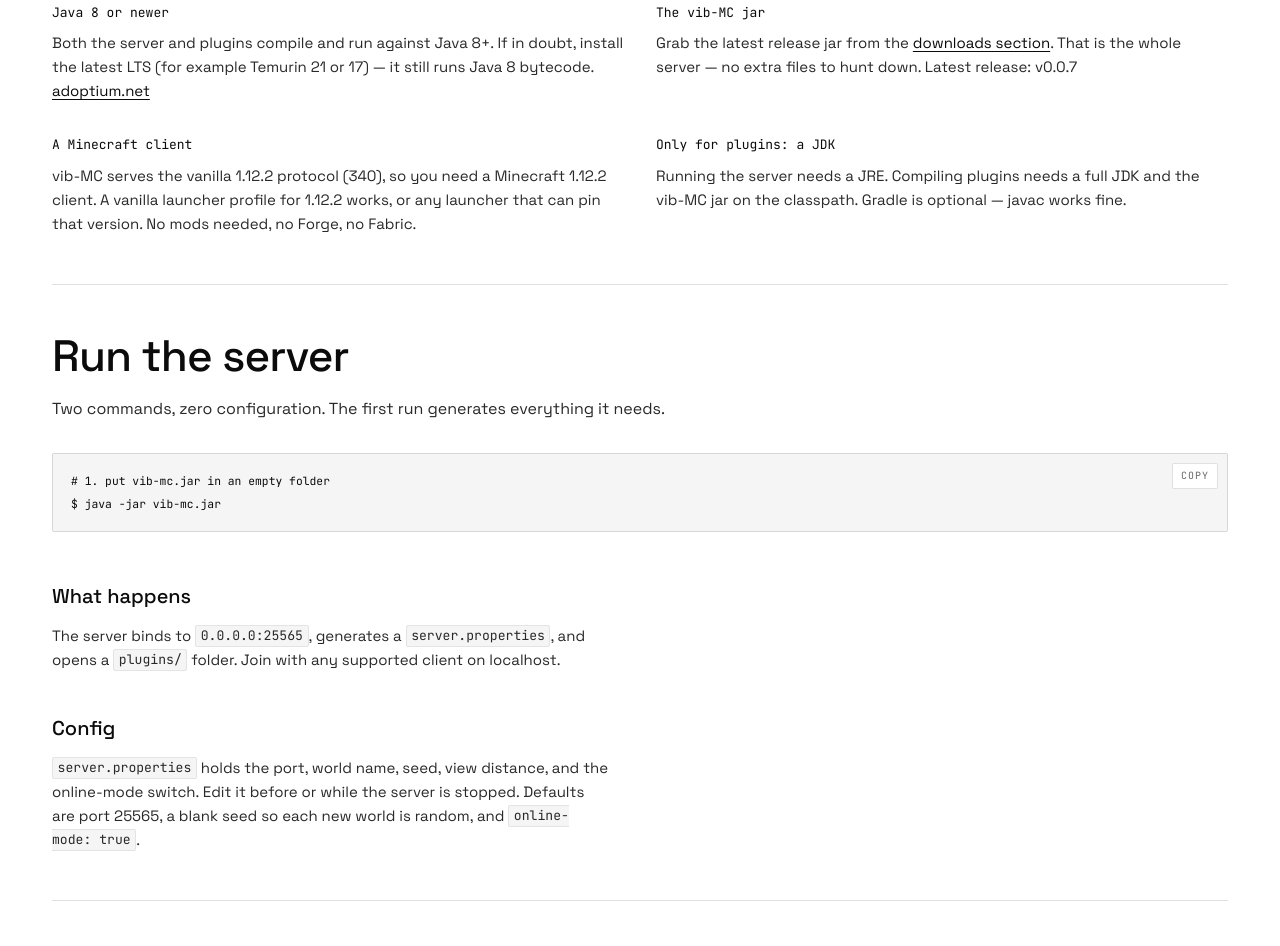
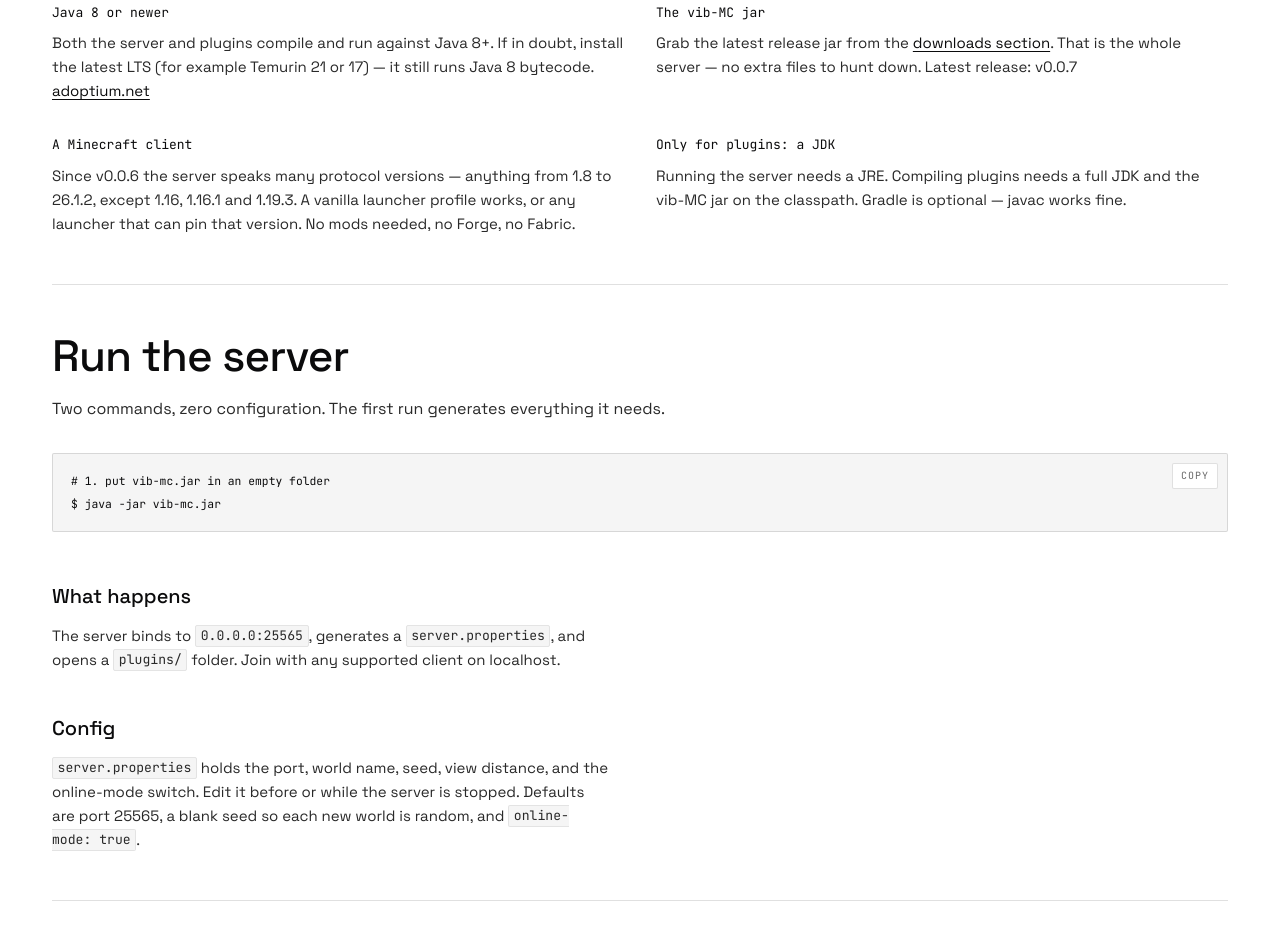
Before and after one commit to vib-studios/vib-studios.github.io, a website: page docs.html in a window 1280 px wide. Shown: the part 836-1782 px from the top of the page. Drawn offline with Linux system fonts and the light colour scheme; no server answers.

Commit message:
Revert "Stop advertising protocol versions vib-MC no longer serves"
This reverts commit 1cc348ac4055914bf836205632cd55da9fa58e85.

```diff
--- a/docs.html
+++ b/docs.html
@@ -103,10 +103,10 @@
         <div class="reveal" style="--reveal-delay:120ms">
           <dt class="font-mono text-[0.8125rem] text-ink">A Minecraft client</dt>
           <dd class="mt-2 text-[0.9375rem] leading-[1.6]">
-            vib-MC serves the vanilla 1.12.2 protocol (340), so you need a
-            Minecraft 1.12.2 client. A vanilla launcher profile for 1.12.2 works,
-            or any launcher that can pin that version. No mods needed, no Forge,
-            no Fabric.
+            Since v0.0.6 the server speaks many protocol versions — anything from
+            1.8 to 26.1.2, except 1.16, 1.16.1 and 1.19.3. A vanilla launcher
+            profile works, or any launcher that can pin that version. No mods
+            needed, no Forge, no Fabric.
           </dd>
         </div>
         <div class="reveal" style="--reveal-delay:180ms">
```
Also changed, not shown: index.html (+4 -3 lines).
